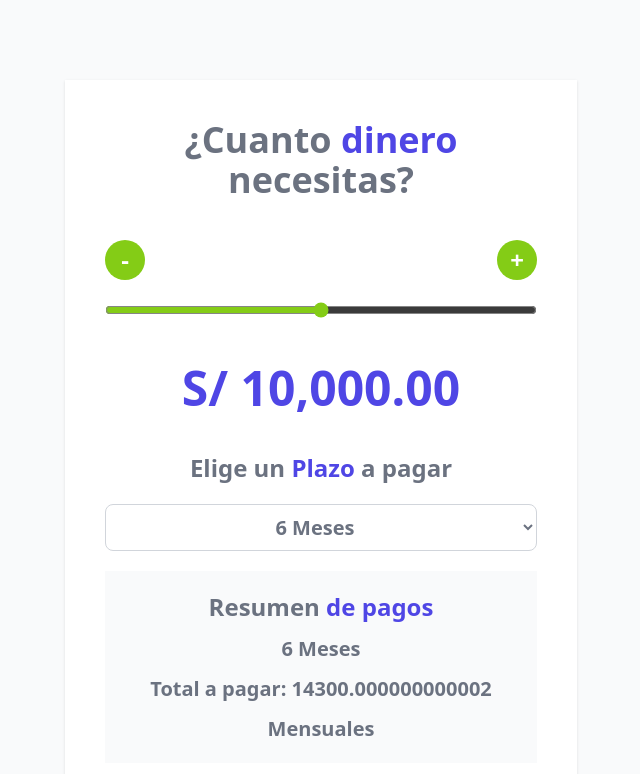
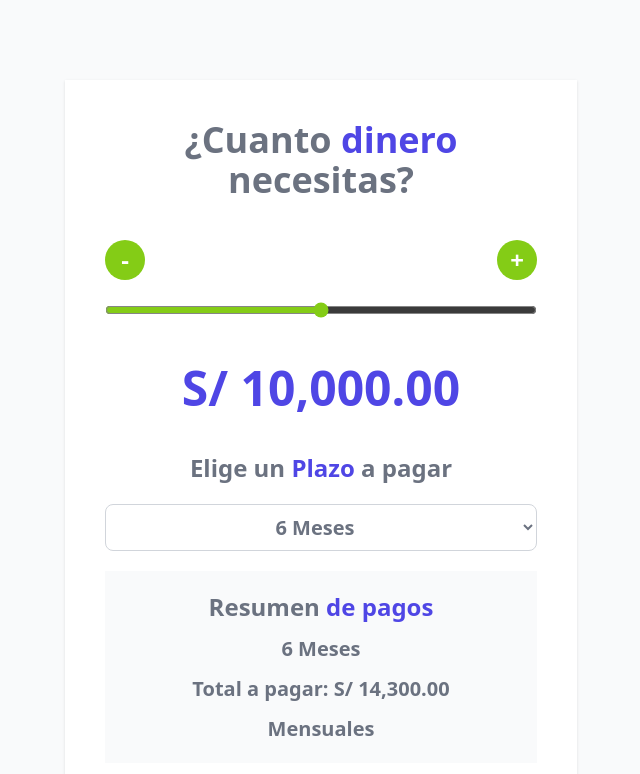
Before and after one commit to PeterArce96/cotizador-vue, a Vue app: page / in a window 1280 px wide. Shown: the top 774 px of the page, without its empty margins (319-959 px from the left). Built offline with nearby package versions, Linux system fonts and the light colour scheme.

Commit message:
cotizador - Formatear la cantidad como dinero

```diff
--- a/src/App.vue
+++ b/src/App.vue
@@ -11,13 +11,13 @@
   const MAX = 20000;
   const STEP = 100;
 
-  const formatearDinero = computed(() => {
+  const formatearDinero = (valor) => {
     const formatter = new Intl.NumberFormat('es-PE', {
       style: 'currency',
       currency: 'PEN'
     })
-    return formatter.format(cantidad.value)
-  });
+    return formatter.format(valor)
+  };
 
   const handleChangeDecremento = () => {
     const valor = cantidad.value - STEP
@@ -63,7 +63,7 @@
         :step="STEP"
         v-model.number="cantidad"
       />
-      <p class="text-center my-10 text-5xl font-extrabold text-indigo-600">{{ formatearDinero }}</p>
+      <p class="text-center my-10 text-5xl font-extrabold text-indigo-600">{{formatearDinero(cantidad) }}</p>
 
       <h2 class="text-2xl font-extrabold text-gray-500 text-center">
         Elige un <span class="text-indigo-600">Plazo</span> a pagar
@@ -90,7 +90,7 @@
       </h2>
 
       <p class="text-xl text-gray-500 text-center font-bold">{{ meses }} Meses</p>
-      <p class="text-xl text-gray-500 text-center font-bold">Total a pagar: {{ total }}</p>
+      <p class="text-xl text-gray-500 text-center font-bold">Total a pagar: {{ formatearDinero(total) }}</p>
       <p class="text-xl text-gray-500 text-center font-bold">Mensuales</p>
     </div>
   </div>
```
